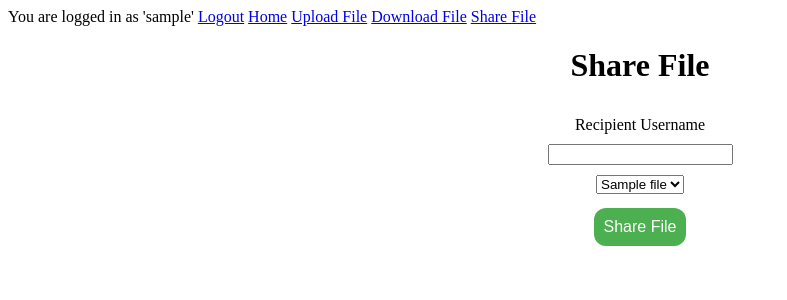
After one commit to dlaffey1/CyberSecurity_File_Transfer, a Flask app: page /shareFile in a window 1280 px wide. The commit adds this page. Shown: the top 300 px of the page, without its empty margins (0-787 px from the left). Run offline with Flask 3, Linux system fonts and the light colour scheme; the visitor is signed in with stand-in values (Sample User, id 1); tables that the repository leaves empty hold one stand-in row (values such as "Sample post").

Commit message:
Add shareFile boilerplate

```diff
--- a/dj/main.py
+++ b/dj/main.py
@@ -247,7 +247,7 @@ def download_file_by_label(file_label):
             file_content = f.read()
 
     return jsonify(
-        file=base64.b64encode(file_content).decode('utf-8'),
+        file=base64.b64encode(file_content).decode("utf-8"),
         file_label=file_label,
         name=file.name,
         type=file.type,
@@ -255,6 +255,14 @@ def download_file_by_label(file_label):
         key=file_key.key,
         counter=file_key.counter,
     )
+
+
+@app.route("/shareFile")
+def share_file():
+    if not session.get("user_id", False):
+        return redirect(url_for("login"))
+
+    return render_template("shareFile.html")
 
 
 @app.route("/currentUser", methods=["GET"])
--- /dev/null
+++ b/dj/static/shareFile.js
@@ -0,0 +1,11 @@
+document.addEventListener("DOMContentLoaded", async () => {
+    const fileLabels = await getCurrentUserFileLabels();
+    const fileSelect = document.getElementById("file_select");
+
+    fileLabels.forEach(label => {
+        const option = document.createElement("option");
+        option.value = label;
+        option.textContent = label;
+        fileSelect.appendChild(option);
+    });
+});
--- a/dj/templates/layout.html
+++ b/dj/templates/layout.html
@@ -22,6 +22,7 @@
     <a href="{{ url_for("index") }}">Home</a>
     <a href="{{ url_for("upload_file") }}">Upload File</a>
     <a href="{{ url_for("download_file") }}">Download File</a>
+    <a href="{{ url_for("share_file") }}">Share File</a>
   {% endif %}
 
   {% block body %}
--- /dev/null
+++ b/dj/templates/shareFile.html
@@ -0,0 +1,20 @@
+<script src="{{url_for('static', filename='shareFile.js')}}"></script>
+
+{% extends "layout.html" %}
+{% block body %}
+
+    <form action="{{ url_for("upload_file") }}" id="form">
+        <h1>Share File</h1>
+
+        <label for="recipient_username">Recipient Username</label>
+        <input required
+               type="text"
+               name="recipient_username"
+               id="recipient_username">
+
+        <select name="file_select" id="file_select"></select>
+
+        <input type="submit" value="Share File">
+    </form>
+
+{% endblock body %}
```
